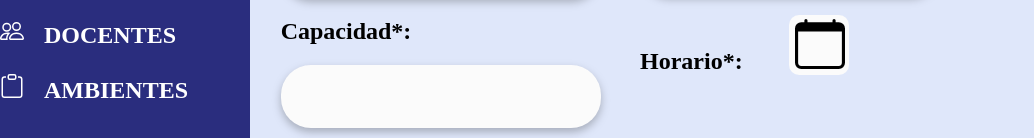
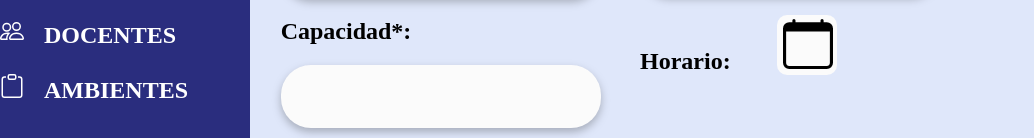
Before and after one commit to JhonPaul12/Reserva-De-Ambientes, a React (Create React App) app in the folder frontend/: page /registroAmbiente in a window 1280 px wide. Shown: the part 307-445 px from the top of the page, without its empty margins (0-1034 px from the left). Built offline with nearby package versions, Linux system fonts and the light colour scheme.

Commit message:
Correccion de los campos obligatorios

```diff
--- a/frontend/src/components/ui/Form.tsx
+++ b/frontend/src/components/ui/Form.tsx
@@ -82,7 +82,7 @@ if(nombre.value.trim()=== '' || capacidad.value.trim()=== '' ){
 
   const onInputChangeSave = (event) => {
     event.preventDefault();
-    if (inputName !== '' || inputCap !== '') {
+    if (inputName !== '' && inputCap !== '') {
       setInputSave(true);
       console.log('true');
     } else {
@@ -145,7 +145,7 @@ if(nombre.value.trim()=== '' || capacidad.value.trim()=== '' ){
           <option value="Laboratorio">Laboratorio</option>
         </select>
         <br />
-        <label style={{ marginRight:'40px' } }>Horario*:   </label>
+        <label style={{ marginRight:'40px' } }>Horario:   </label>
         <button
             className='cuadrado'
             onClick={onInputChangeHora}
```
